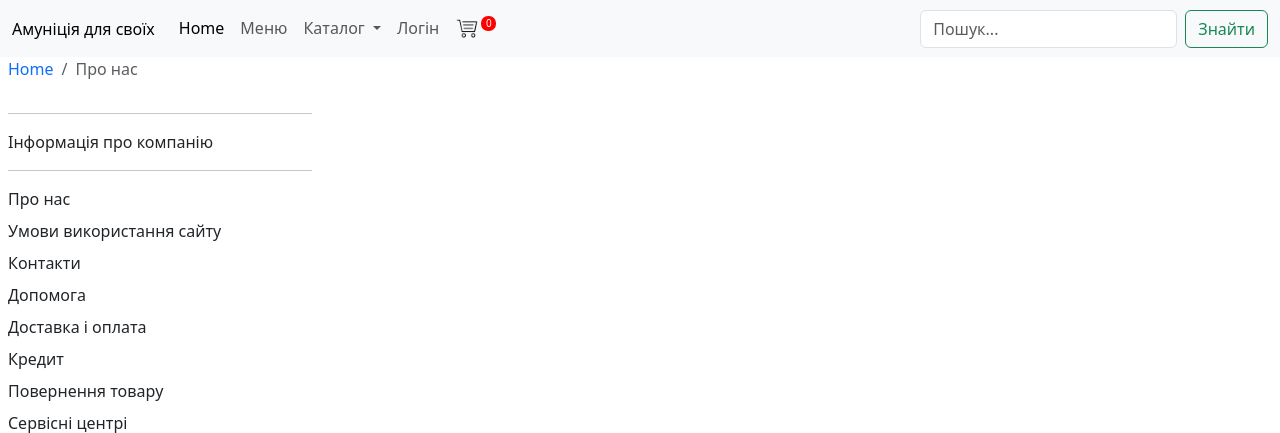
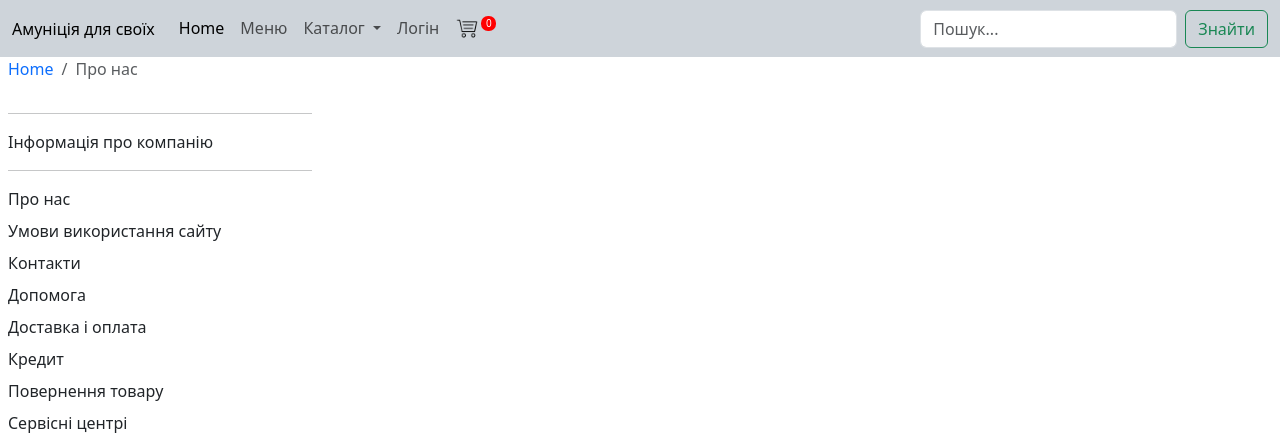
Before and after one commit to victor-nuzhniy/e_commerce, a Django app: page /about in a window 1280 px wide. Shown: the top 433 px of the page. Run offline with Django 4.2, Linux system fonts and the light colour scheme; data that the repository does not hold is empty; some libraries are stand-ins or nearby versions.

Commit message:
new_frontend changed navbar background

```diff
--- a/e_commerce/shop/templates/a_shop/samples/navbar.html
+++ b/e_commerce/shop/templates/a_shop/samples/navbar.html
@@ -15,7 +15,7 @@
 }
 </style>
 
-<nav class="navbar navbar-expand-lg bg-body-tertiary custom-font-size">
+<nav class="navbar navbar-expand-lg bg-dark-subtle custom-font-size">
   <div class="container-fluid">
     <a class="navbar-brand fs-6" href="{% url 'shop:home' %}">Амуніція для своїх</a>
     <button
```
